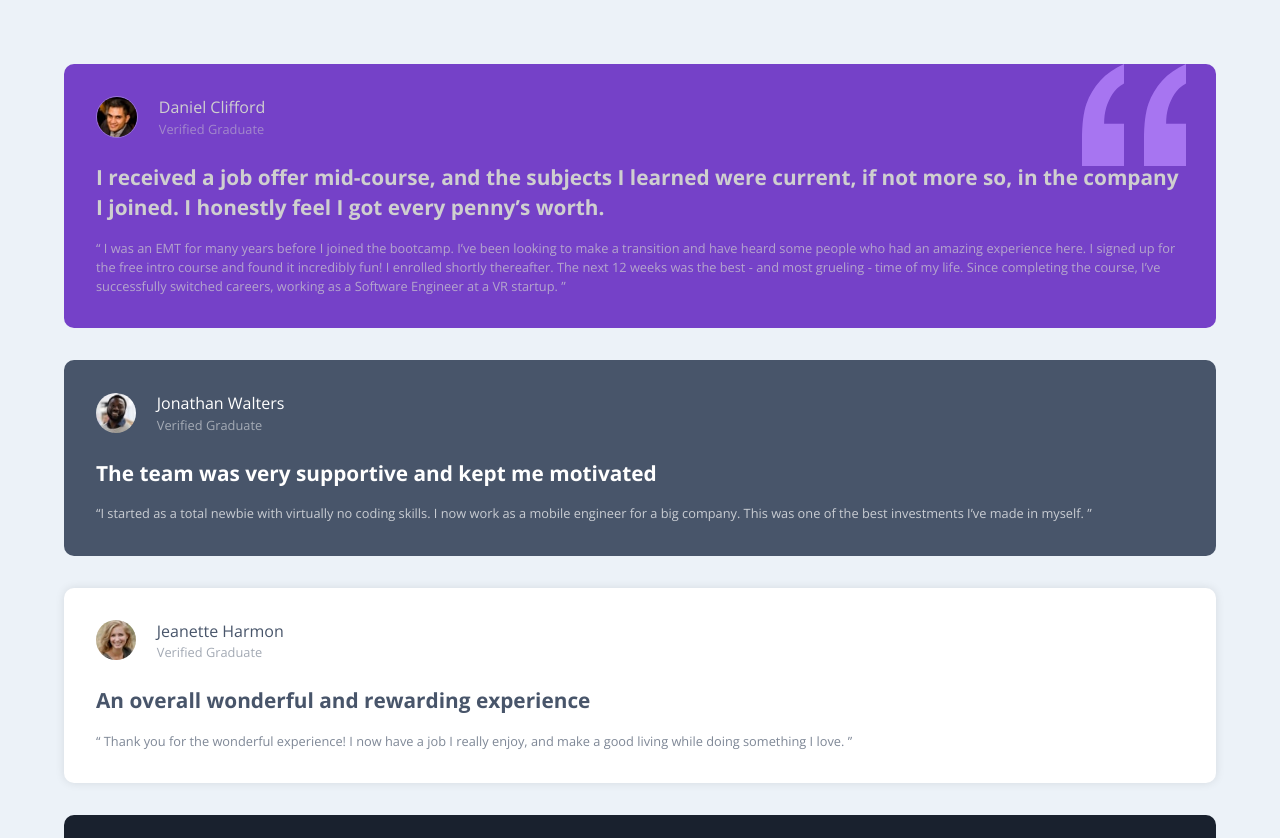
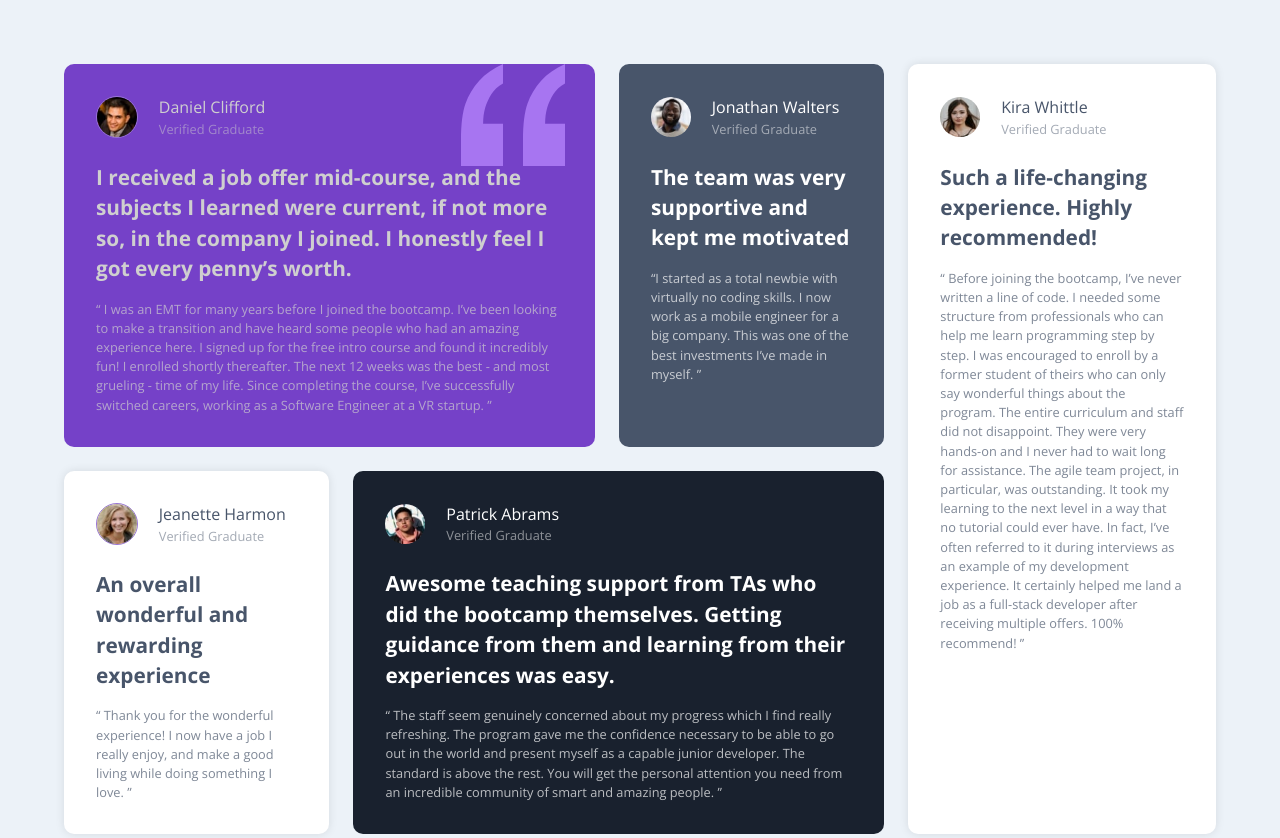
Before and after one commit to Robertron624/testimonials-grid-section, a plain HTML site: page index.html in a window 1280 px wide. Shown: the top 838 px of the page. Drawn offline with nearby package versions, Linux system fonts and the light colour scheme.

Commit message:
desktop design finished

```diff
--- a/index.html
+++ b/index.html
@@ -18,6 +18,8 @@
 <body>
   <main>
     <section id="testimonials">
+      <div class="left-col">
+        <div class="upper-row">
           <div class="testimonial">
             <div class="testimonial__person">
               <img src="./images/image-daniel.jpg" alt="Daniel Clifford">
@@ -49,6 +51,8 @@
               </p>
             </div>
           </div>
+        </div>
+        <div class="bottom-row">
           <div class="testimonial">
             <div class="testimonial__person">
               <img src="./images/image-jeanette.jpg" alt="Jeanette Harmon">
@@ -79,6 +83,8 @@
               </p>
             </div>
           </div>
+        </div>
+      </div>
       <div class="testimonial">
         <div class="testimonial__person">
           <img src="./images/image-kira.jpg" alt="Kira Whittle">
--- a/styles.css
+++ b/styles.css
@@ -26,6 +26,7 @@ body {
     display: flex;
     flex-direction: column;
     justify-content: center;
+    --element-gap: 1.5rem;
 }
 
 h1, h2, p {
@@ -36,7 +37,7 @@ h1, h2, p {
     width: 90%;
     display: flex;
     flex-direction: column;
-    gap: 2rem;
+    gap: var(--element-gap);
     margin: 4rem auto;
 }
 
@@ -45,26 +46,26 @@ h1, h2, p {
     border-radius: 10px;
 }
 
-.testimonial:nth-child(1) {
+.left-col .upper-row .testimonial:nth-of-type(1) {
     background-color: var(--moderate-violet);
     background-image: url(./images/bg-pattern-quotation.svg);
     background-repeat: no-repeat;
     background-position: top right 30px;
 }
 
-.testimonial:nth-child(2) {
+.left-col .upper-row .testimonial:nth-of-type(2) {
     background-color: var(--very-dark-grayish-blue);
     color: var(--white);
 }
 
-.testimonial:nth-child(5),
-.testimonial:nth-child(3) {
+.left-col .bottom-row .testimonial:first-child,
+#testimonials > .testimonial {
     background-color: var(--white);
     color: var(--very-dark-grayish-blue);
     box-shadow: 0 0 10px 0 rgba(0, 0, 0, 0.1);
 }
 
-.testimonial:nth-child(4) {
+.left-col .bottom-row .testimonial:last-child {
     background-color: var(--very-dark-blackish-blue);
     color: var(--white);
 }
@@ -111,3 +112,40 @@ h1, h2, p {
     font-weight: 400;
     opacity: .7;
 }
+
+#testimonials .left-col,
+#testimonials .bottom-row,
+#testimonials .upper-row {
+    display: flex;
+    flex-direction: column;
+    gap: var(--element-gap);
+}
+
+
+/* -------------------------- Desktop layout ---------------------------*/
+
+@media screen and (min-width: 768px) {
+    #testimonials {
+        max-width: 1280px;
+        display: grid;
+        grid-template-columns: 4fr 1.5fr;
+    }
+
+    #testimonials .left-col {
+        display: grid;
+        grid-template-rows: 1fr;
+        gap: var(--element-gap);
+    }
+
+    #testimonials .left-col .upper-row{
+        display: grid;
+        grid-template-columns: 3fr 1.5fr;
+        gap: var(--element-gap);
+    }
+
+    #testimonials .left-col .bottom-row{
+        display: grid;
+        grid-template-columns: 1.5fr 3fr;
+        gap: var(--element-gap);
+    }
+}
```
Lines whose indentation alone changed are shown as unchanged.
